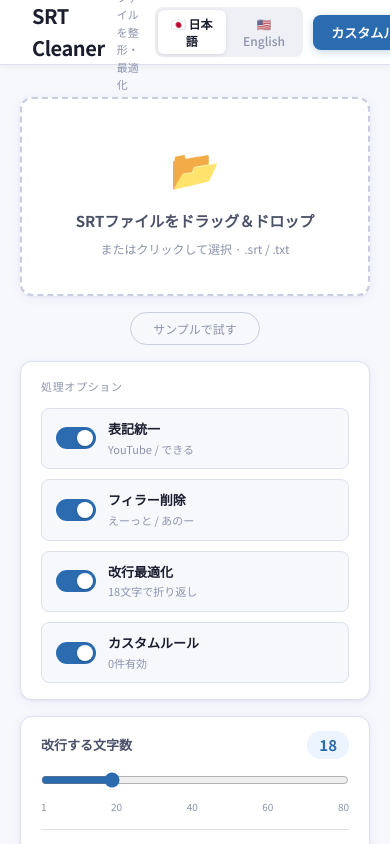
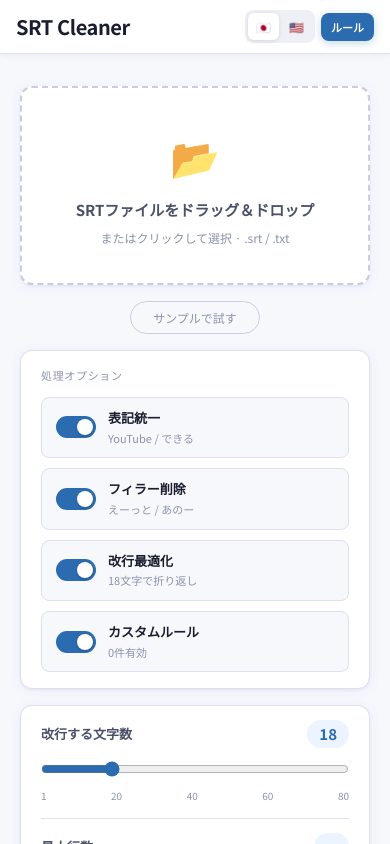
Before and after one commit to tasogarewalk-debug/srt-cleaner, a Next.js app: page / in a window 390 px wide. Shown: the top 844 px of the page. Built offline with nearby package versions, Linux system fonts and the light colour scheme.

Commit message:
fix: mobile responsive header

```diff
--- a/src/app/page.tsx
+++ b/src/app/page.tsx
@@ -197,31 +197,44 @@ export default function Home() {
 
       {/* ── HEADER ── */}
       <header style={s.header}>
-        <div style={s.headerInner}>
+        <div style={{
+          ...s.headerInner,
+          height: isMobile ? "auto" : 64,
+          padding: isMobile ? "10px 16px" : "0 32px",
+          flexWrap: "wrap" as const,
+        }}>
+          {/* ブランド */}
           <div style={s.brand}>
             <div style={s.brandName}>SRT Cleaner</div>
-            <div style={s.brandSub}>{t.brandSub}</div>
+            {!isMobile && <div style={s.brandSub}>{t.brandSub}</div>}
           </div>
-          <div style={{ display:"flex", alignItems:"center", gap:10 }}>
-            {/* 言語切り替え */}
+          {/* 右側 */}
+          <div style={{ display:"flex", alignItems:"center", gap:6, flexWrap:"wrap" as const }}>
             <div style={s.langSwitch}>
               {(["ja","en"] as Lang[]).map(l => (
                 <button key={l} onClick={() => handleLangChange(l)}
-                  style={{ ...s.langBtn, ...(lang === l ? s.langBtnOn : {}) }}>
-                  {l === "ja" ? "🇯🇵 日本語" : "🇺🇸 English"}
+                  style={{ ...s.langBtn, ...(lang === l ? s.langBtnOn : {}), padding: isMobile ? "5px 8px" : "5px 12px" }}>
+                  {l === "ja" ? (isMobile ? "🇯🇵" : "🇯🇵 日本語") : (isMobile ? "🇺🇸" : "🇺🇸 English")}
                 </button>
               ))}
             </div>
-            {/* ナビ - 固定幅エリアの右端に配置 */}
-            <div style={{ width:280, display:"flex", justifyContent:"flex-start", gap:8 }}>
+            <div style={{ display:"flex", gap:6 }}>
               {section !== "clean" && (
-                <button onClick={() => setSection("clean")} style={navBtnStyle()}>
-                  {t.toClean}
+                <button onClick={() => setSection("clean")} style={{
+                  ...navBtnStyle(),
+                  fontSize: isMobile ? 11 : 13,
+                  padding: isMobile ? "6px 10px" : "8px 18px",
+                }}>
+                  {isMobile ? (lang === "ja" ? "整形" : "Clean") : t.toClean}
                 </button>
               )}
               {section !== "rules" && (
-                <button onClick={() => setSection("rules")} style={navBtnStyle()}>
-                  {t.toRules}
+                <button onClick={() => setSection("rules")} style={{
+                  ...navBtnStyle(),
+                  fontSize: isMobile ? 11 : 13,
+                  padding: isMobile ? "6px 10px" : "8px 18px",
+                }}>
+                  {isMobile ? (lang === "ja" ? "ルール" : "Rules") : t.toRules}
                   {enabledRuleCount > 0 && <span style={s.navBadge}>{enabledRuleCount}</span>}
                 </button>
               )}
```
